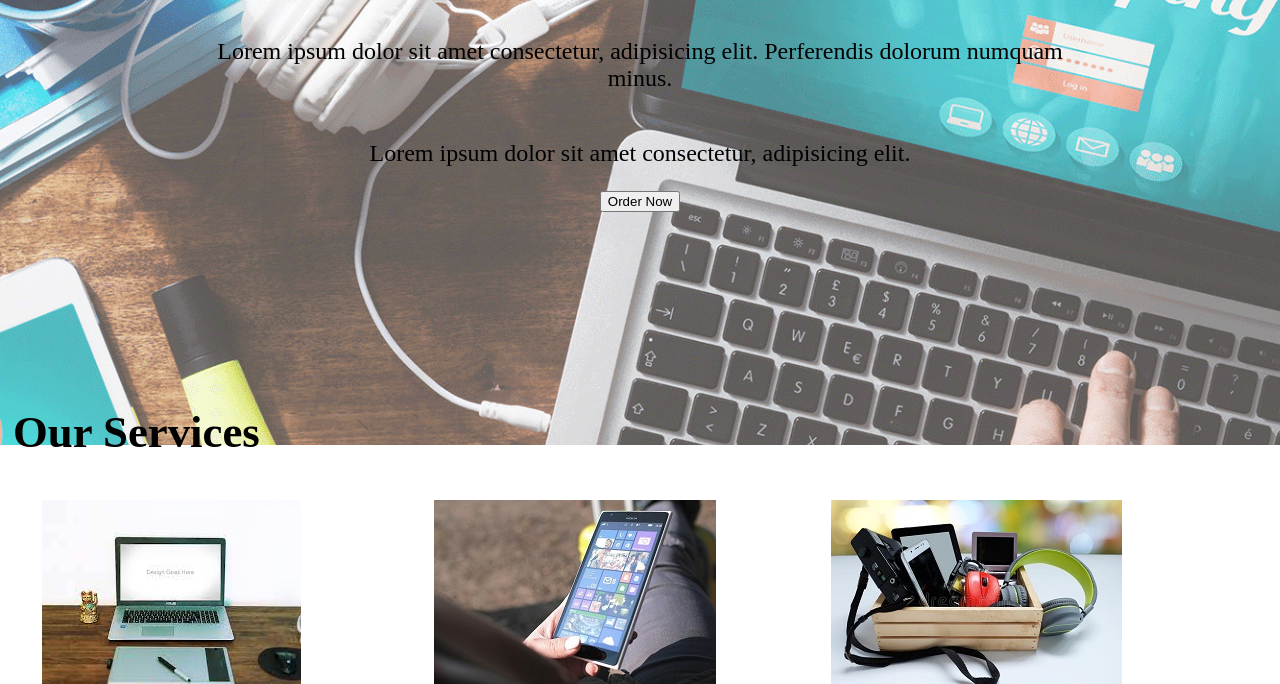
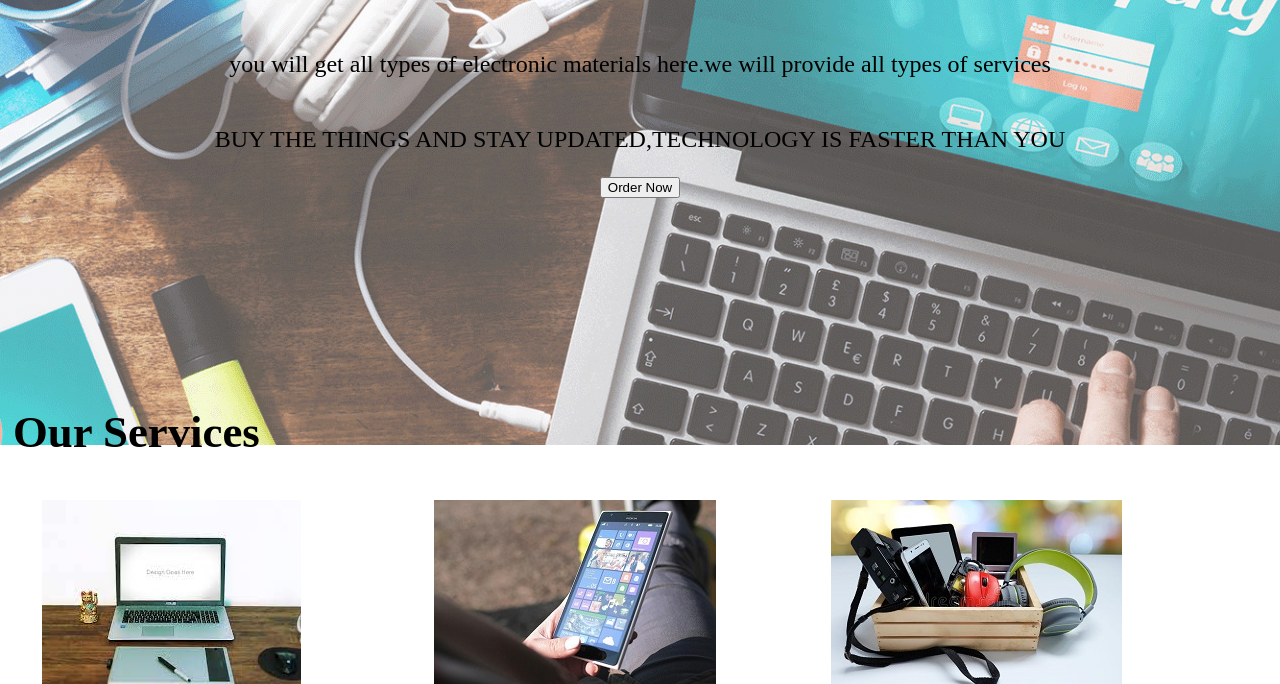
Before and after one commit to jaydatta2626/onlineelectronicsshop.github.io, a plain HTML site: page index.html in a window 1280 px wide. Shown: the part 416-1100 px from the top of the page. Drawn offline with Linux system fonts and the light colour scheme.

Commit message:
Update index.html

```diff
--- a/index.html
+++ b/index.html
@@ -26,8 +26,8 @@
 
     <section id="home">
         <h1 class="h-primary">Welcome to my online electronic shop</h1>
-        <p>Lorem ipsum dolor sit amet consectetur, adipisicing elit. Perferendis dolorum numquam minus. </p>
-        <p>Lorem ipsum dolor sit amet consectetur, adipisicing elit. </p>
+        <p>you will get all types of electronic materials here.we will provide all types of services </p>
+        <p>BUY THE THINGS AND STAY UPDATED,TECHNOLOGY IS FASTER THAN YOU </p>
         <button class="btn">Order Now</button>
     </section>
 
```
